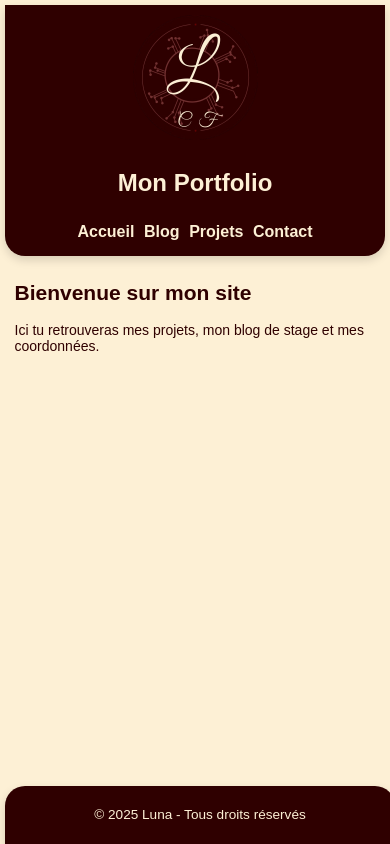
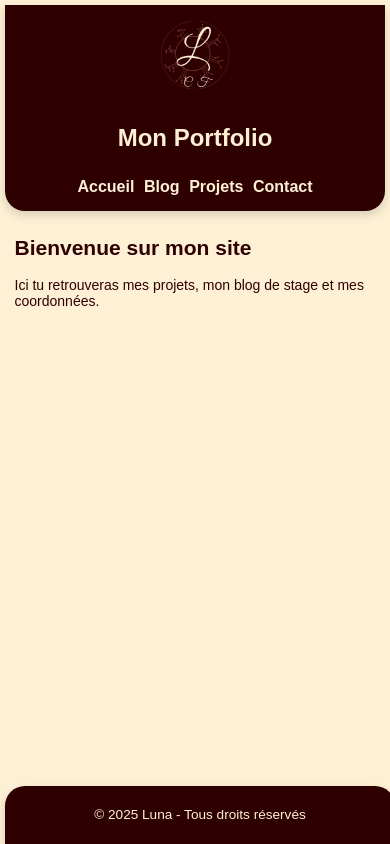
Before and after one commit to Luna30cf/mon-portfolio, a plain HTML site: page index.html in a window 390 px wide. Drawn offline with Linux system fonts and the light colour scheme.

Commit message:
responsive test

```diff
--- a/responsive.css
+++ b/responsive.css
@@ -14,6 +14,11 @@
 
   header .logo {
     margin-bottom: 10px;
+  }
+
+  header .logo img {
+    height: 80px;
+    width: auto;
   }
 
   nav {
```
